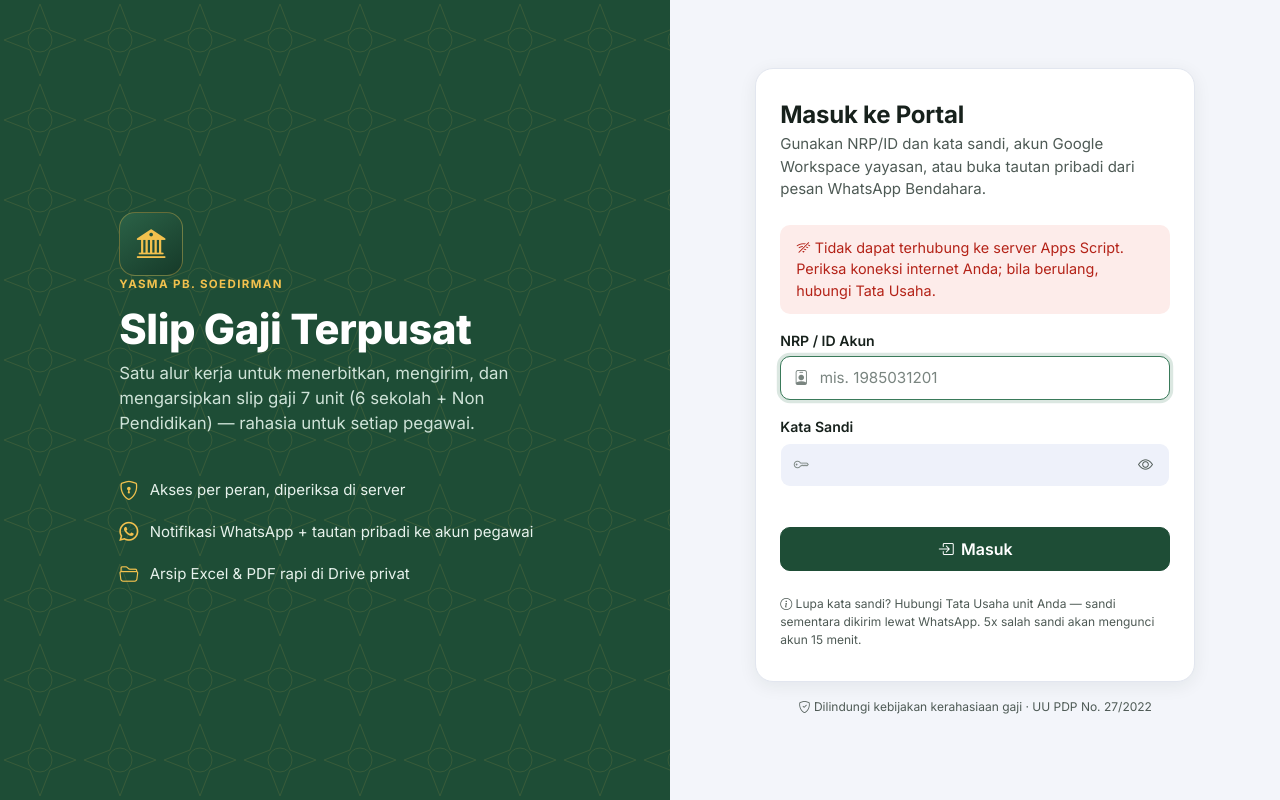
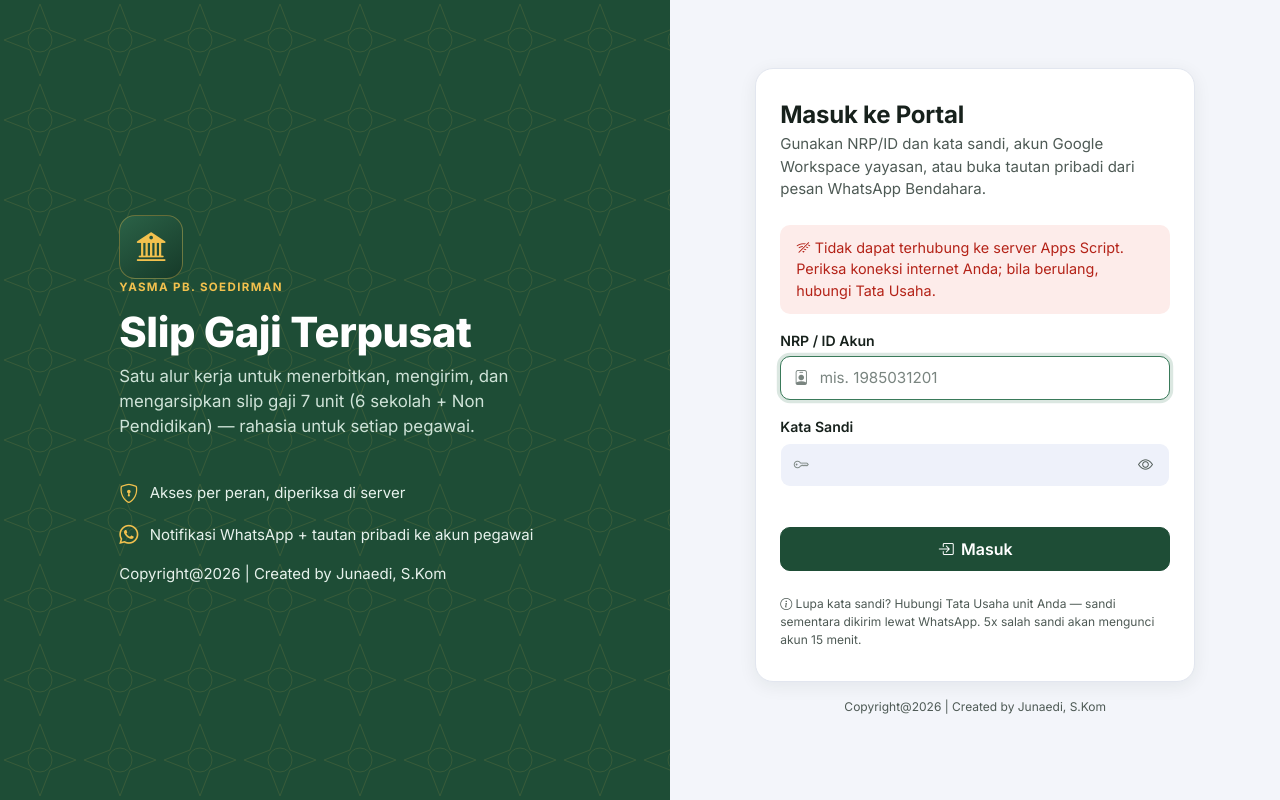
Before and after one commit to bootcampjunaedi-max/e-slipgajiunit, a plain HTML site: page index.html in a window 1280 px wide. Drawn offline with nearby package versions, Linux system fonts and the light colour scheme; no server answers.

Commit message:
Update index.html

```diff
--- a/index.html
+++ b/index.html
@@ -36,7 +36,7 @@
       <ul class="feature-list">
         <li><i class="bi bi-shield-lock"></i> Akses per peran, diperiksa di server</li>
         <li><i class="bi bi-whatsapp"></i> Notifikasi WhatsApp + tautan pribadi ke akun pegawai</li>
-        <li><i class="bi bi-folder2-open"></i> Arsip Excel & PDF rapi di Drive privat</li>
+        <li>Copyright@2026 | Created by Junaedi, S.Kom</li>
       </ul>
     </div>
   </div>
@@ -76,7 +76,7 @@
       </div>
       <p class="tiny text-muted-2 mt-4 mb-0"><i class="bi bi-info-circle"></i> Lupa kata sandi? Hubungi Tata Usaha unit Anda — sandi sementara dikirim lewat WhatsApp. 5x salah sandi akan mengunci akun 15 menit.</p>
     </div>
-    <p class="tiny text-center text-muted-2 mt-3"><i class="bi bi-shield-check"></i> Dilindungi kebijakan kerahasiaan gaji · UU PDP No. 27/2022</p>
+    <p class="tiny text-center text-muted-2 mt-3">Copyright@2026 | Created by Junaedi, S.Kom</p>
   </div>
 </div>
 
```
